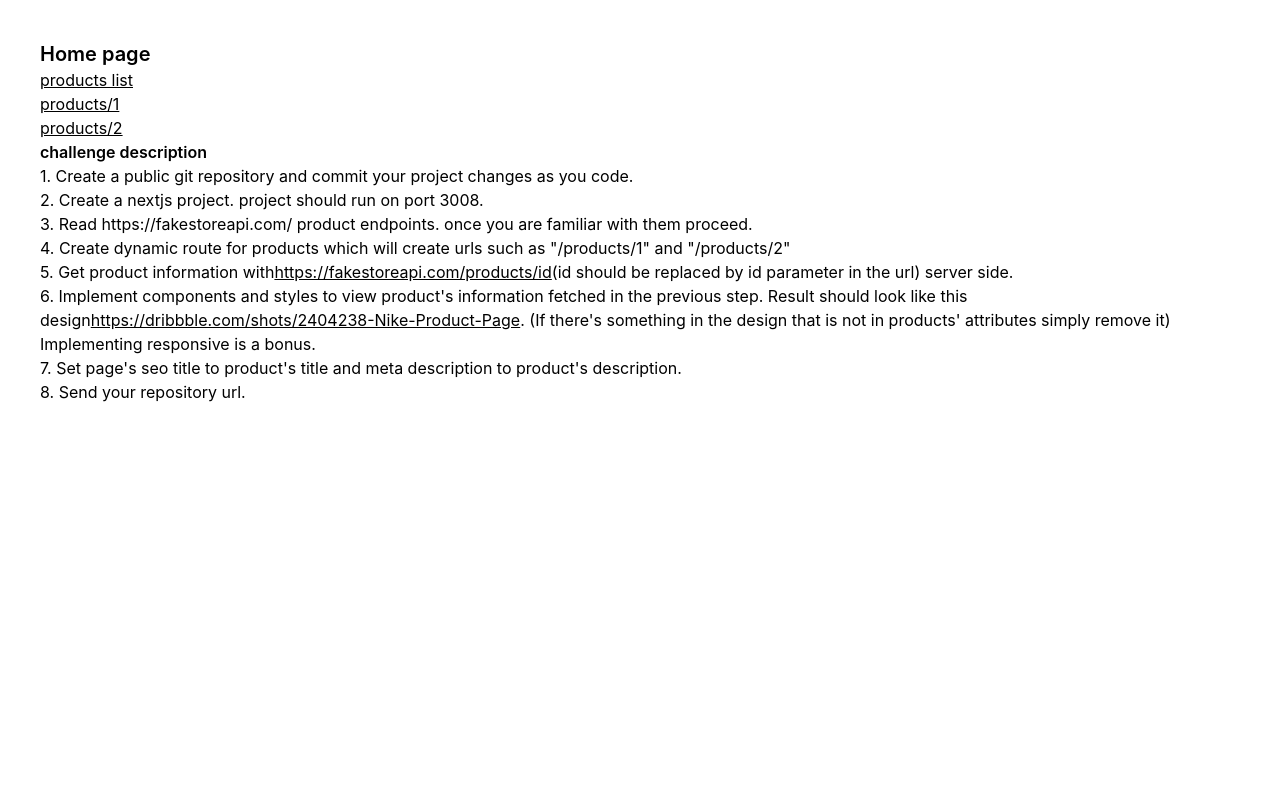
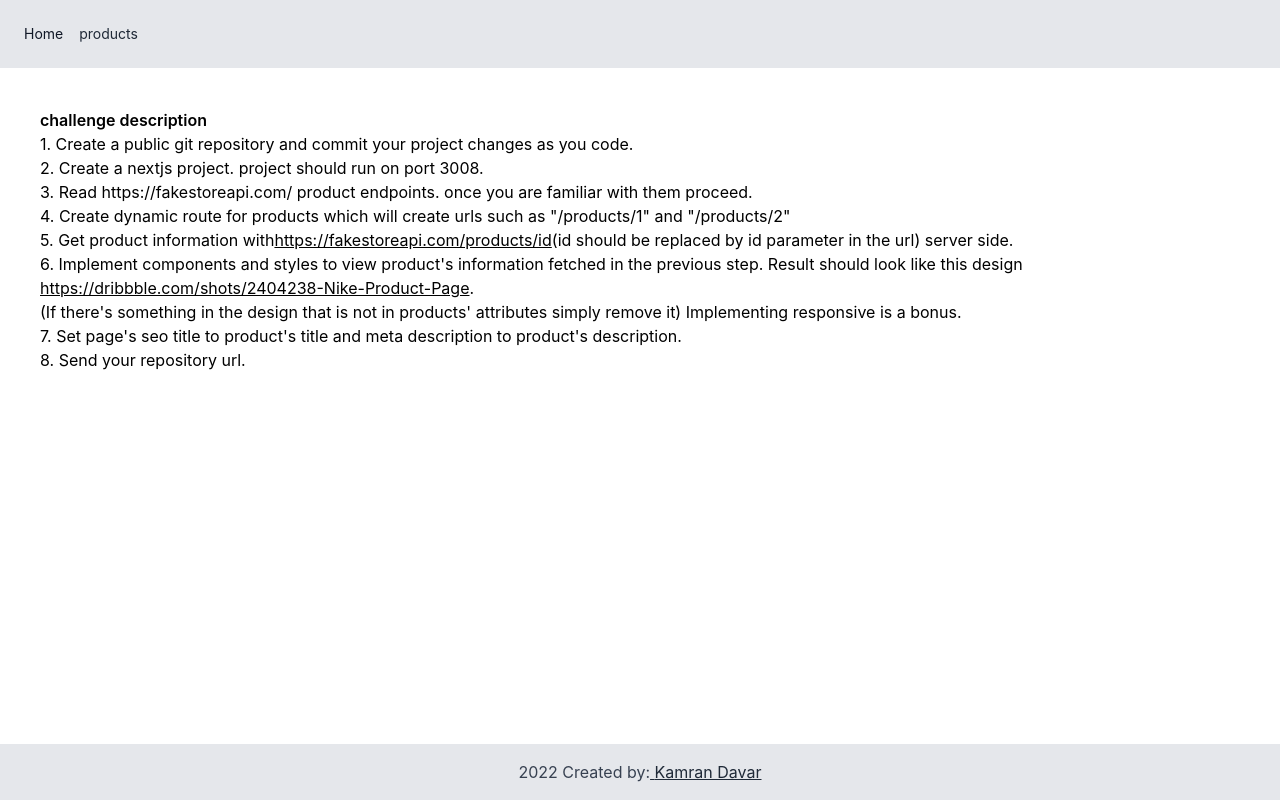
Before and after one commit to KamranDavar/behtarino-assesment, a Next.js app: page / in a window 1280 px wide. Built offline with nearby package versions, Linux system fonts and the light colour scheme.

Commit message:
style improved

```diff
--- /dev/null
+++ b/components/footer.tsx
@@ -0,0 +1,16 @@
+export default function Footer() {
+  return (
+    <footer className="bg-gray-200 text-center lg:text-left justify-self-end">
+      <div className="text-gray-700 text-center p-4">
+        2022 Created by:
+        <a
+          className="text-gray-800 underline"
+          href="https://github.com/KamranDavar"
+        >
+          {" "}
+          Kamran Davar
+        </a>
+      </div>
+    </footer>
+  );
+}
--- /dev/null
+++ b/components/layout.tsx
@@ -0,0 +1,18 @@
+import Navbar from "./navbar";
+import Footer from "./footer";
+import { FC, ReactNode } from "react";
+
+type propsType = {
+  children: ReactNode;
+};
+
+const Layout: FC<propsType> = ({ children }) => {
+  return (
+    <div className="flex flex-col min-h-screen ">
+      <Navbar />
+      <main className="grow">{children}</main>
+      <Footer  />
+    </div>
+  );
+};
+export default Layout;
--- /dev/null
+++ b/components/navbar.tsx
@@ -0,0 +1,28 @@
+import Link from "next/link";
+
+export default function Navbar() {
+  return (
+    <nav className="flex items-center justify-between flex-wrap bg-gray-200 p-6">
+      <div className="w-full block flex-grow lg:flex lg:items-center lg:w-auto">
+        <div className="text-sm lg:flex-grow">
+          <Link href="/">
+            <a
+              href="#responsive-header"
+              className="mt-4 inline-block lg:mt-0 text-gray-900 hover:text-gray-500 mr-4"
+            >
+              Home
+            </a>
+          </Link>
+          <Link href="/products">
+            <a
+              href="#responsive-header"
+              className="mt-4 lg:inline-block lg:mt-0 text-gray-800 hover:text-gray-500 mr-4"
+            >
+              products
+            </a>
+          </Link>
+        </div>
+      </div>
+    </nav>
+  );
+}
--- a/package.json
+++ b/package.json
@@ -10,12 +10,12 @@
   },
   "dependencies": {
     "axios": "^0.27.2",
-    "beauty-stars": "^1.1.0",
     "next": "12.1.6",
     "nprogress": "^0.2.0",
     "react": "18.1.0",
     "react-dom": "18.1.0",
-    "react-icons": "^4.3.1"
+    "react-icons": "^4.3.1",
+    "react-simple-star-rating": "^4.0.5"
   },
   "devDependencies": {
     "@types/node": "17.0.35",
--- a/pages/_app.tsx
+++ b/pages/_app.tsx
@@ -1,12 +1,16 @@
-import "../styles/globals.css";
-import "../styles/nprogress.css";
+import "../styles/index.css";
 import type { AppProps } from "next/app";
 import useLoadingPage from "../logics/loading";
+import Layout from "../components/layout";
 
 function MyApp({ Component, pageProps }: AppProps) {
   useLoadingPage();
 
-  return <Component {...pageProps} />;
+  return (
+    <Layout>
+      <Component {...pageProps} />
+    </Layout>
+  );
 }
 
 export default MyApp;
--- a/pages/index.tsx
+++ b/pages/index.tsx
@@ -16,19 +16,9 @@ const Home: NextPage = () => {
         <title>Home Page</title>
         <meta name="description" content="Home page" />
       </Head>
-      <main>
+      <section>
         <div className="m-6">
-          <h1 className="text-xl font-semibold">Home page</h1>
-          <Link href="products">
-            <a className="block underline">products list</a>
-          </Link>
-          <Link href="products/1">
-            <a className="block underline">products/1</a>
-          </Link>
-          <Link href="products/2">
-            <a className="block underline">products/2</a>
-          </Link>
-          <h2 className="font-semibold">challenge description</h2>
+          <h1 className="font-semibold">challenge description</h1>
           <p>
             1. Create a public git repository and commit your project changes as
             you code.
@@ -54,15 +44,17 @@ const Home: NextPage = () => {
           </p>
           <p>
             6. Implement components and styles to view product's information
-            fetched in the previous step. Result should look like this design
+            fetched in the previous step. Result should look like this design{" "}
+            <br></br>
             <a
               className="underline"
               href="https://dribbble.com/shots/2404238-Nike-Product-Page"
             >
               https://dribbble.com/shots/2404238-Nike-Product-Page
-            </a>
-            . (If there's something in the design that is not in products'
-            attributes simply remove it) Implementing responsive is a bonus.
+            </a>.
+            <br></br> (If there's something in the design that is not in
+            products' attributes simply remove it) Implementing responsive is a
+            bonus.
           </p>
           <p>
             7. Set page's seo title to product's title and meta description to
@@ -70,7 +62,7 @@ const Home: NextPage = () => {
           </p>
           <p>8. Send your repository url.</p>
         </div>
-      </main>
+      </section>
     </div>
   );
 };
--- a/pages/products/[id].tsx
+++ b/pages/products/[id].tsx
@@ -11,6 +11,7 @@ import { product, id } from "../../logics/types";
 import { BsShare } from "react-icons/bs";
 import { IoMdCart } from "react-icons/io";
 import BeautyStars from "beauty-stars";
+import { Rating } from "react-simple-star-rating";
 
 const ProductDetail: NextPage = ({
   product,
@@ -22,7 +23,7 @@ const ProductDetail: NextPage = ({
         <meta name="description" content={product.description} />
       </Head>
 
-      <div className="max-w-md mx-auto bg-white rounded-xl shadow-md overflow-hidden md:max-w-5xl m-6 lg:mt-36 ">
+      <div className="max-w-md mx-auto bg-white rounded-xl shadow-md overflow-hidden md:max-w-5xl m-6 ">
         <div className="md:flex">
           <div className="md:shrink-0">
             <img
@@ -33,34 +34,41 @@ const ProductDetail: NextPage = ({
           </div>
           <div className="p-8">
             <div className="md:flex">
-              <h1 className="block mt-1 flex-auto text-2xl text-black">
+              <h1 className="block mt-1 flex-auto text-2xl text-black veneer-font-family">
                 {product.title}
               </h1>
-              <div className="my-2 md:mt-4">
-                <BeautyStars value={3} size={12} activeColor="orange" />
+              <div className="">
+                <Rating
+                  initialValue={75}
+                  ratingValue={75}
+                  size={20}
+                  className="stars"
+                  fillColor="indianRed"
+                  readonly
+                />
               </div>
             </div>
-            <div className="text-lg mb-8 ">
+            <div className="text-lg mb-8 veneer-font-family">
               <del className="text-slate-500">${product.price * 2}</del>
-              <span className="font-semibold text-pink-500">
+              <span className="font-semibold text-pink-500 text-2xl">
                 {" "}
                 ${product.price}
               </span>
             </div>
-            <h2>Description</h2>
+            <h2 className="veneer-font-family">Description</h2>
             <p className="mt-2 text-slate-500">{product.description}</p>
             <div className="flex items-baseline my-8  border-b border-slate-200"></div>
             <div className="flex content-center space-x-4 mb-6 text-sm font-medium">
               <div className="flex-auto">
                 <button
-                  className=" px-6 py-4 shadow-xl w-fit font-semibold rounded-md bg-gradient-to-t from-red-700 to-red-500 text-white text-lg"
+                  className=" px-6 py-4 shadow-2xl w-fit font-semibold rounded-md bg-gradient-to-t from-red-700 to-red-500 text-white text-lg"
                   type="submit"
                 >
                   <IoMdCart className="inline text-xl" /> ADD TO CART
                 </button>
               </div>
               <button
-                className="self-center w-9 h-9 rounded-md text-slate-300 text-2xl"
+                className="self-center w-9 h-9 rounded-md text-slate-300 text-2xl veneer-font-family"
                 type="button"
                 aria-label="Like"
               >
--- a/pages/products/index.tsx
+++ b/pages/products/index.tsx
@@ -28,7 +28,7 @@ const Home: NextPage = ({
                   src={item.image}
                   alt="T-Shirt"
                 />
-                <div className="p-2">
+                <div className="p-2 text-center">
                   <h4 className="mt-2 text-lg font-medium text-gray-700 dark:text-gray-200">
                     {item.title}
                   </h4>
--- a/styles/globals.css
+++ b/styles/globals.css
@@ -1,3 +1,8 @@
+@font-face {
+  font-family: "Veneer";
+  src: url("fonts/Veneer-Clean.ttf") format("truetype");
+}
+
 html,
 body {
   padding: 0;
@@ -5,7 +10,11 @@ body {
   font-family: -apple-system, BlinkMacSystemFont, Segoe UI, Roboto, Oxygen,
     Ubuntu, Cantarell, Fira Sans, Droid Sans, Helvetica Neue, sans-serif;
 }
+.veneer-font-family {
+  font-family: "Veneer";
+}
 
 @tailwind base;
 @tailwind components;
 @tailwind utilities;
+@import "./stars.css"
--- /dev/null
+++ b/styles/index.css
@@ -0,0 +1,3 @@
+@import "./globals.css";
+@import "./nprogress.css";
+@import "./stars.css";
--- /dev/null
+++ b/styles/stars.css
@@ -0,0 +1,3 @@
+.stars svg {
+  display: inline;
+}
```
Also changed, not shown: styles/fonts/Veneer-Clean.ttf (added), 1 other file (tests, documents, lock files or other folders).
